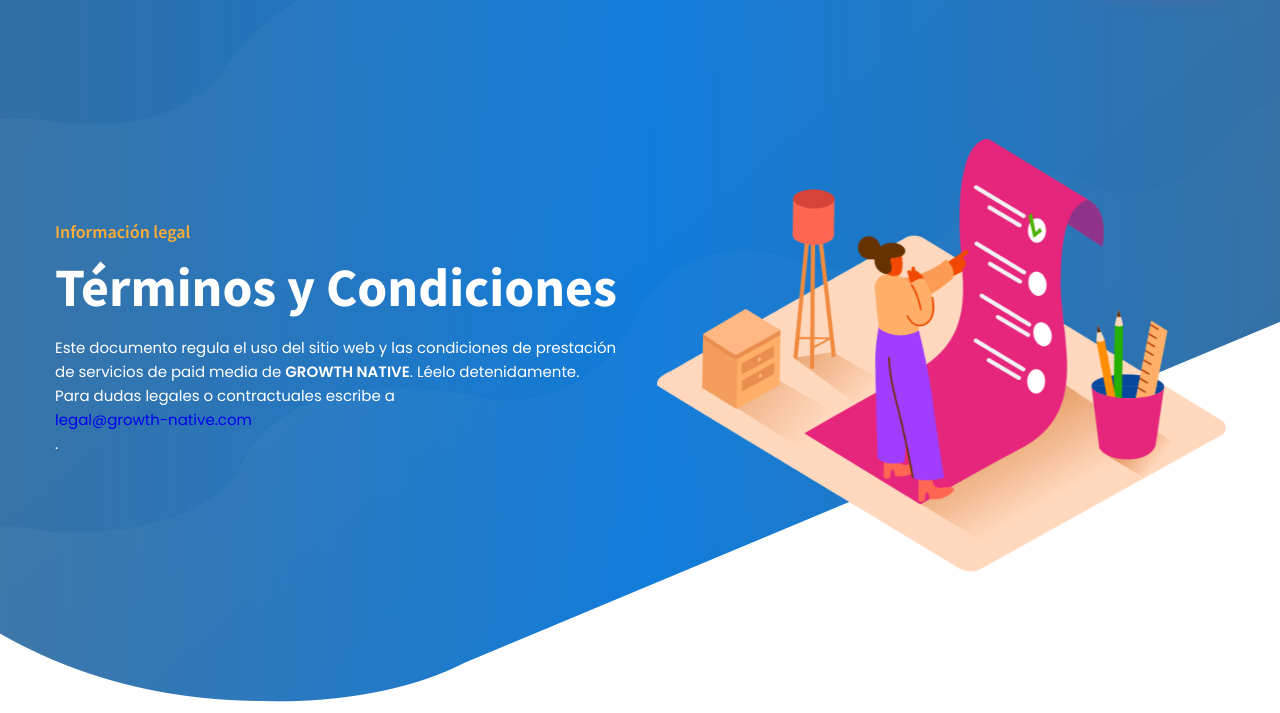
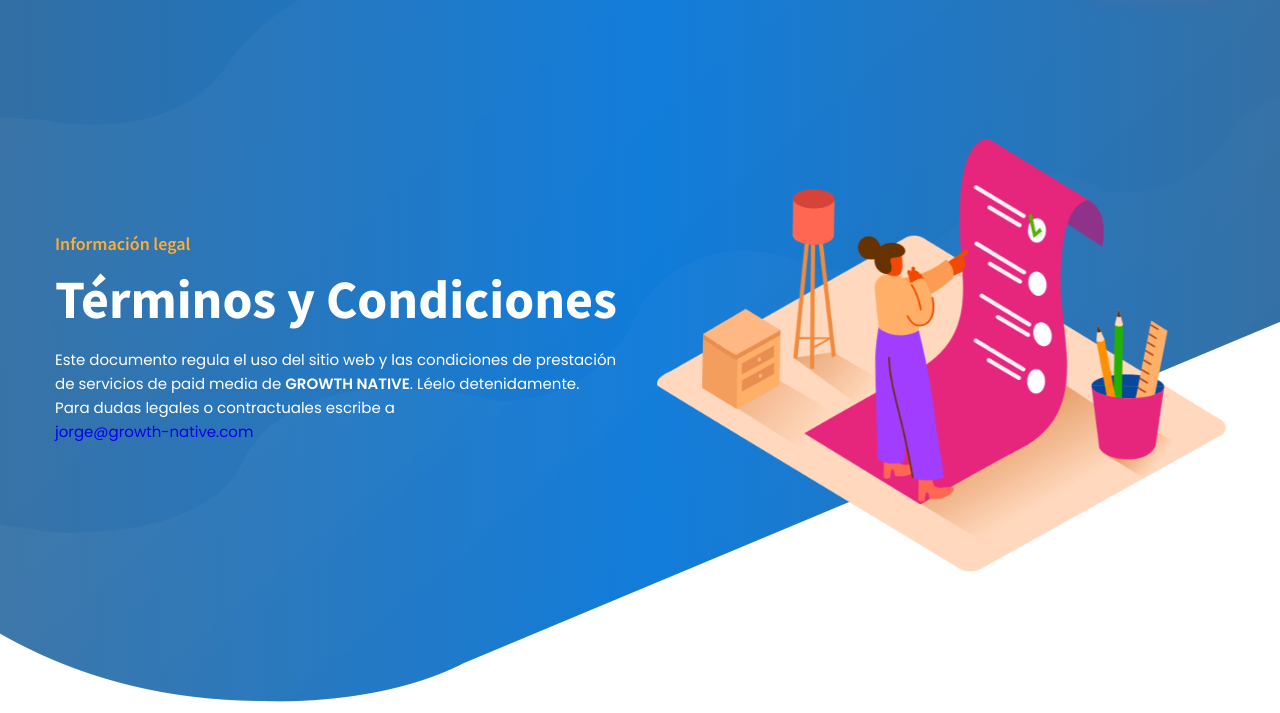
Before and after one commit to Luckycoco122/GROWTH-NATIVE, a website: page desinic/Other/TerminosCondiciones.html in a window 1280 px wide. Shown: the part 87-800 px from the top of the page. Drawn offline with nearby package versions, Linux system fonts and the light colour scheme.

Commit message:
Update TerminosCondiciones.html

```diff
--- a/desinic/Other/TerminosCondiciones.html
+++ b/desinic/Other/TerminosCondiciones.html
@@ -51,7 +51,7 @@
             <h1 class="h2 hero-title">Términos y Condiciones</h1>
             <p class="hero-text" style="max-width:840px">
               Este documento regula el uso del sitio web y las condiciones de prestación de servicios de paid media de <strong>GROWTH NATIVE</strong>.
-              Léelo detenidamente. Para dudas legales o contractuales escribe a <a href="mailto:legal@growth-native.com">legal@growth-native.com</a>.
+              Léelo detenidamente. Para dudas legales o contractuales escribe a <a href="mailto:legal@growth-native.com">jorge@growth-native.com</a>
             </p>
           </div>
 
```
